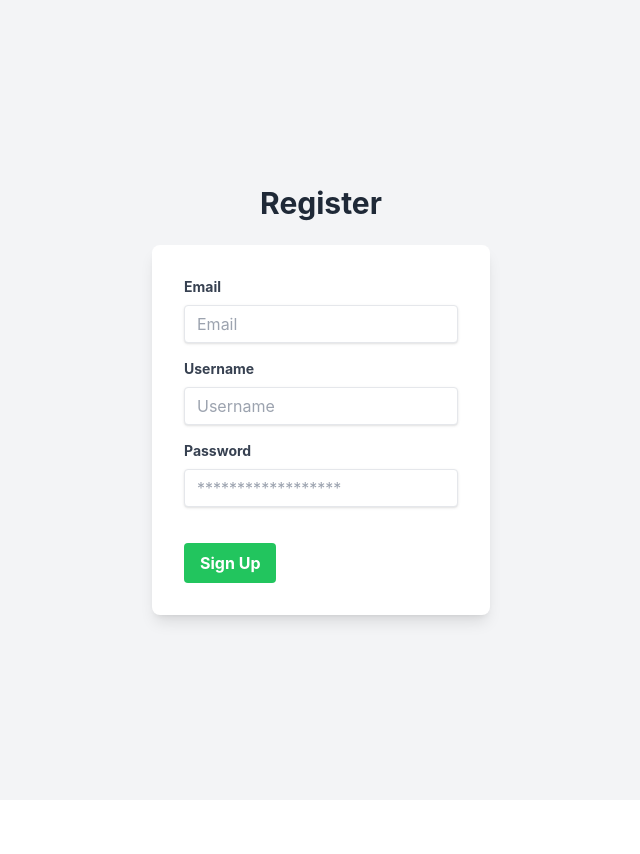
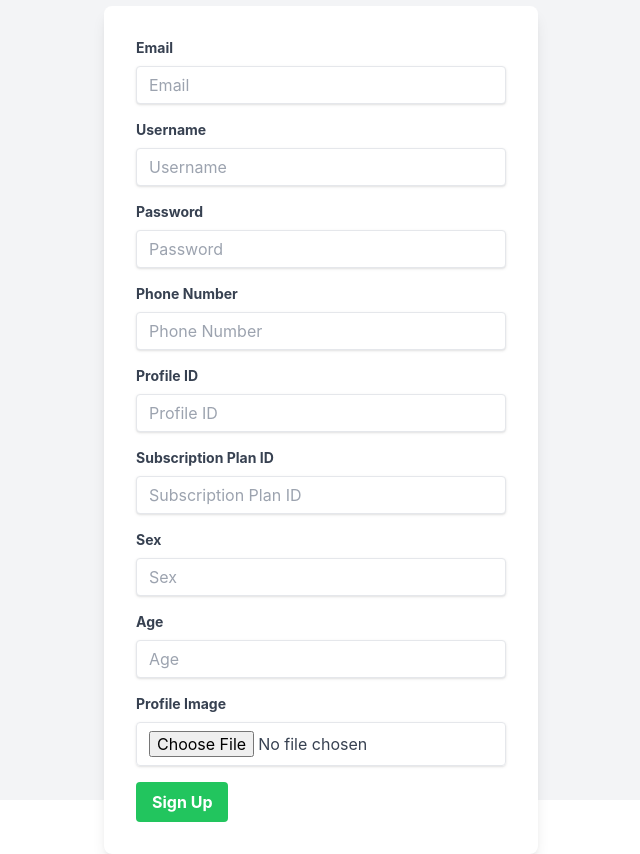
Before and after one commit to bakhamir/dating-app-front, a React (Create React App) app: page /register in a window 1280 px wide. Shown: the whole page, without its empty margins (319-959 px from the left). Before the commit the page ends 800 px from the top, so only its background shows below. Built offline with nearby package versions, Linux system fonts and the light colour scheme.

Commit message:
implemented register functionality

```diff
--- a/package.json
+++ b/package.json
@@ -6,6 +6,7 @@
     "@testing-library/jest-dom": "^5.17.0",
     "@testing-library/react": "^13.4.0",
     "@testing-library/user-event": "^13.5.0",
+    "axios": "^1.7.3",
     "react": "^18.3.1",
     "react-dom": "^18.3.1",
     "react-router-dom": "^6.26.0",
--- a/src/landing.js
+++ b/src/landing.js
@@ -3,21 +3,21 @@ import { Link } from 'react-router-dom';
 
 function AffinityLandingPage() {
   return (
-    <div class="flex flex-row-reverse justify-center items-center h-screen bg-gray-100 text-gray-800 bg-gradient-to-r from-pink-500 to-purple-500 text-gray-800" >
-      <div class = "flex flex-col ">
-      <header class ="mb-12 text-center">
-        <h1 class ="text-6xl font-bold text-white">Cupid</h1>
-        <p class ="text-xl mt-4 text-white">Get lovestruck, one match a time</p>
+    <div   classNameName="flex flex-row-reverse justify-center items-center h-screen bg-gray-100 text-gray-800 bg-gradient-to-r from-pink-500 to-purple-500 text-gray-800" >
+      <div   classNameName = "flex flex-col ">
+      <header  className ="mb-12 text-center">
+        <h1  className ="text-6xl font-bold text-white">Cupid</h1>
+        <p  className ="text-xl mt-4 text-white">Get lovestruck, one match a time</p>
       </header>
 
-      <div className="flex space-x-6">
+      <div  classNameName="flex space-x-6">
         <Link to="/login">
-          <button className="px-8 py-4 bg-pink-600 text-white rounded-lg text-lg hover:bg-pink-700 transition-colors duration-300">
+          <button  classNameName="px-8 py-4 bg-pink-600 text-white rounded-lg text-lg hover:bg-pink-700 transition-colors duration-300">
             Login
           </button>
         </Link>
         <Link to="/register">
-          <button className="px-8 py-4 bg-pink-600 text-white rounded-lg text-lg hover:bg-pink-700 transition-colors duration-300">
+          <button   classNameNameName="px-8 py-4 bg-pink-600 text-white rounded-lg text-lg hover:bg-pink-700 transition-colors duration-300">
             Register
           </button>
         </Link>
--- a/src/register.js
+++ b/src/register.js
@@ -1,49 +1,182 @@
-// RegisterPage.js
-import React from 'react';
+import React, { useState } from 'react';
+import axios from 'axios';
 
 function RegisterPage() {
+  const [email, setEmail] = useState('');
+  const [userName, setUserName] = useState('');
+  const [password, setPassword] = useState('');
+  const [phoneNum, setPhoneNum] = useState('');
+  const [profileId, setProfileId] = useState('');
+  const [subPlanId, setSubPlanId] = useState('');
+  const [sex, setSex] = useState('');
+  const [age, setAge] = useState('');
+  const [img, setImg] = useState(null);
+  const [error, setError] = useState('');
+  const [success, setSuccess] = useState('');
+
+  const handleFileChange = (e) => {
+    setImg(e.target.files[0]);
+  };
+
+  const handleRegister = async (e) => {
+    e.preventDefault();
+
+    // Создаем объект FormData
+    const formData = new FormData();
+    formData.append('email', email);
+    formData.append('userName', userName);
+    formData.append('password', password);
+    formData.append('phoneNum', phoneNum);
+    formData.append('profileId', profileId);
+    formData.append('subPlanId', subPlanId);
+    formData.append('sex', sex);
+    formData.append('age', age);
+    if (img) {
+      formData.append('img', img);
+    }
+
+    try {
+      // Отправляем POST запрос на сервер
+      const response = await axios.post('http://dating-app:81/api/Register', formData, {
+        headers: {
+          'Content-Type': 'multipart/form-data'
+        }
+      });
+
+      // Обработка успешного ответа
+      setSuccess('Registration successful!');
+    } catch (err) {
+      // Обработка ошибки
+      if (err.response && err.response.status === 422) {
+        setError(`Registration failed: ${err.response.data.error}`);
+      } else {
+        setError('Registration failed. Please try again.');
+      }
+    }
+  };
+
   return (
     <div className="flex flex-col justify-center items-center h-screen bg-gray-100 text-gray-800">
       <h2 className="text-3xl font-bold mb-6">Register</h2>
-      <form className="bg-white p-8 rounded-lg shadow-lg">
-
-      <div className="mb-4">
+      <form className="bg-white p-8 rounded-lg shadow-lg" onSubmit={handleRegister}>
+        <div className="mb-4">
           <label className="block text-gray-700 text-sm font-bold mb-2" htmlFor="email">
             Email
           </label>
           <input
             className="shadow appearance-none border rounded w-full py-2 px-3 text-gray-700 leading-tight focus:outline-none focus:shadow-outline"
             id="email"
-            type="text"
+            type="email"
             placeholder="Email"
+            value={email}
+            onChange={(e) => setEmail(e.target.value)}
           />
         </div>
-
-
         <div className="mb-4">
-          <label className="block text-gray-700 text-sm font-bold mb-2" htmlFor="username">
+          <label className="block text-gray-700 text-sm font-bold mb-2" htmlFor="userName">
             Username
           </label>
           <input
             className="shadow appearance-none border rounded w-full py-2 px-3 text-gray-700 leading-tight focus:outline-none focus:shadow-outline"
-            id="username"
+            id="userName"
             type="text"
             placeholder="Username"
+            value={userName}
+            onChange={(e) => setUserName(e.target.value)}
           />
         </div>
-
-        <div className="mb-6">
+        <div className="mb-4">
           <label className="block text-gray-700 text-sm font-bold mb-2" htmlFor="password">
             Password
           </label>
           <input
-            className="shadow appearance-none border rounded w-full py-2 px-3 text-gray-700 mb-3 leading-tight focus:outline-none focus:shadow-outline"
+            className="shadow appearance-none border rounded w-full py-2 px-3 text-gray-700 leading-tight focus:outline-none focus:shadow-outline"
             id="password"
             type="password"
-            placeholder="******************"
+            placeholder="Password"
+            value={password}
+            onChange={(e) => setPassword(e.target.value)}
           />
         </div>
-        <button className="bg-green-500 hover:bg-green-700 text-white font-bold py-2 px-4 rounded focus:outline-none focus:shadow-outline" type="button">
+        <div className="mb-4">
+          <label className="block text-gray-700 text-sm font-bold mb-2" htmlFor="phoneNum">
+            Phone Number
+          </label>
+          <input
+            className="shadow appearance-none border rounded w-full py-2 px-3 text-gray-700 leading-tight focus:outline-none focus:shadow-outline"
+            id="phoneNum"
+            type="text"
+            placeholder="Phone Number"
+            value={phoneNum}
+            onChange={(e) => setPhoneNum(e.target.value)}
+          />
+        </div>
+        <div className="mb-4">
+          <label className="block text-gray-700 text-sm font-bold mb-2" htmlFor="profileId">
+            Profile ID
+          </label>
+          <input
+            className="shadow appearance-none border rounded w-full py-2 px-3 text-gray-700 leading-tight focus:outline-none focus:shadow-outline"
+            id="profileId"
+            type="text"
+            placeholder="Profile ID"
+            value={profileId}
+            onChange={(e) => setProfileId(e.target.value)}
+          />
+        </div>
+        <div className="mb-4">
+          <label className="block text-gray-700 text-sm font-bold mb-2" htmlFor="subPlanId">
+            Subscription Plan ID
+          </label>
+          <input
+            className="shadow appearance-none border rounded w-full py-2 px-3 text-gray-700 leading-tight focus:outline-none focus:shadow-outline"
+            id="subPlanId"
+            type="text"
+            placeholder="Subscription Plan ID"
+            value={subPlanId}
+            onChange={(e) => setSubPlanId(e.target.value)}
+          />
+        </div>
+        <div className="mb-4">
+          <label className="block text-gray-700 text-sm font-bold mb-2" htmlFor="sex">
+            Sex
+          </label>
+          <input
+            className="shadow appearance-none border rounded w-full py-2 px-3 text-gray-700 leading-tight focus:outline-none focus:shadow-outline"
+            id="sex"
+            type="text"
+            placeholder="Sex"
+            value={sex}
+            onChange={(e) => setSex(e.target.value)}
+          />
+        </div>
+        <div className="mb-4">
+          <label className="block text-gray-700 text-sm font-bold mb-2" htmlFor="age">
+            Age
+          </label>
+          <input
+            className="shadow appearance-none border rounded w-full py-2 px-3 text-gray-700 leading-tight focus:outline-none focus:shadow-outline"
+            id="age"
+            type="number"
+            placeholder="Age"
+            value={age}
+            onChange={(e) => setAge(e.target.value)}
+          />
+        </div>
+        <div className="mb-4">
+          <label className="block text-gray-700 text-sm font-bold mb-2" htmlFor="img">
+            Profile Image
+          </label>
+          <input
+            className="shadow appearance-none border rounded w-full py-2 px-3 text-gray-700 leading-tight focus:outline-none focus:shadow-outline"
+            id="img"
+            type="file"
+            onChange={handleFileChange}
+          />
+        </div>
+        {error && <p className="text-red-500">{error}</p>}
+        {success && <p className="text-green-500">{success}</p>}
+        <button className="bg-green-500 hover:bg-green-700 text-white font-bold py-2 px-4 rounded focus:outline-none focus:shadow-outline" type="submit">
           Sign Up
         </button>
       </form>
```
Also changed, not shown: 1 other file (tests, documents, lock files or other folders).
